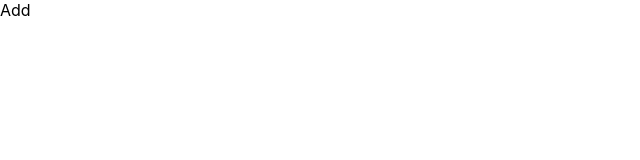
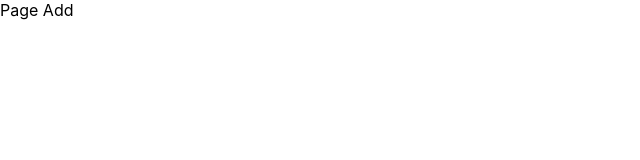
Before and after one commit to ummagohil/Reading-App, a React (Create React App) app: page /add in a window 1280 px wide. Shown: the top 160 px of the page, without its empty margins (0-640 px from the left). Built offline with nearby package versions, Linux system fonts and the light colour scheme.

Commit message:
Page set up

```diff
--- a/src/pages/Add/index.tsx
+++ b/src/pages/Add/index.tsx
@@ -1,6 +1,7 @@
 import React, { FC } from 'react'
+import Page from '../../layout/page'
 
 const Add: FC = () => {
-  return <div>Add</div>
+    return <Page>Add</Page>
 }
 export default Add
--- a/src/pages/Edit/index.tsx
+++ b/src/pages/Edit/index.tsx
@@ -1,6 +1,7 @@
 import React, { FC } from 'react'
+import Page from '../../layout/page'
 
 const Edit: FC = () => {
-  return <div>Edit</div>
+    return <Page>Edit</Page>
 }
 export default Edit
--- a/src/pages/Home/index.tsx
+++ b/src/pages/Home/index.tsx
@@ -7,6 +7,7 @@ import { commonActions } from '../../store/actions/common.actions'
 import { IAppState } from '../../store/reducers'
 
 import Page from '../../layout/page'
+
 const mapDispatchToProps = (dispatch: Dispatch<AnyAction>) =>
     bindActionCreators(
         {
@@ -26,8 +27,7 @@ class App extends Component<
 > {
     render() {
         return (
-            <>
-                <Page></Page>
+            <Page>
                 <button onClick={this.props.toggle}>Toggle Button</button>
                 {this.props.commonState.display ? (
                     <div>true</div>
@@ -43,7 +43,7 @@ class App extends Component<
                 <h2>
                     <Link to="/Edit">Edit</Link>
                 </h2>
-            </>
+            </Page>
         )
     }
 }
```
